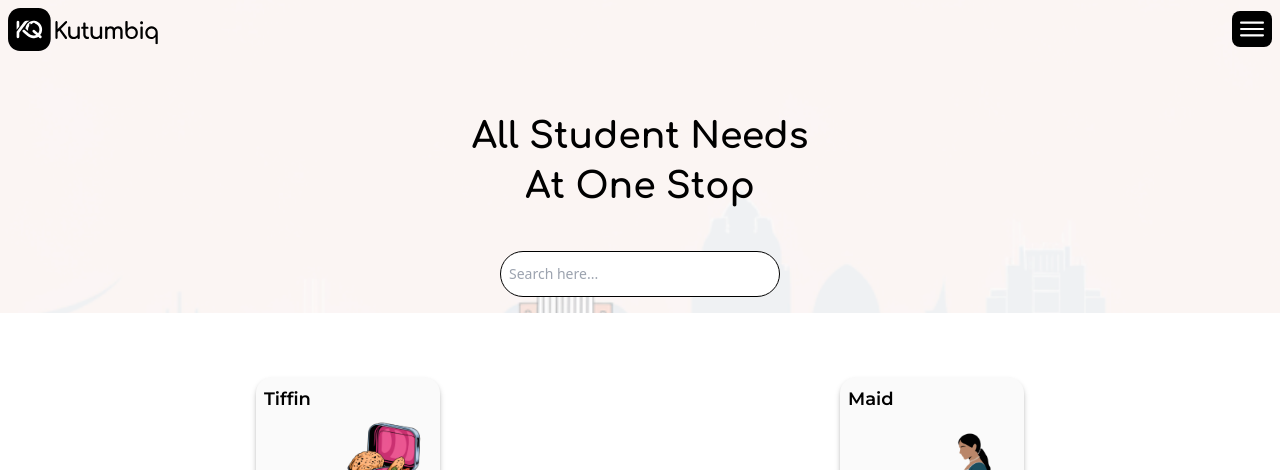
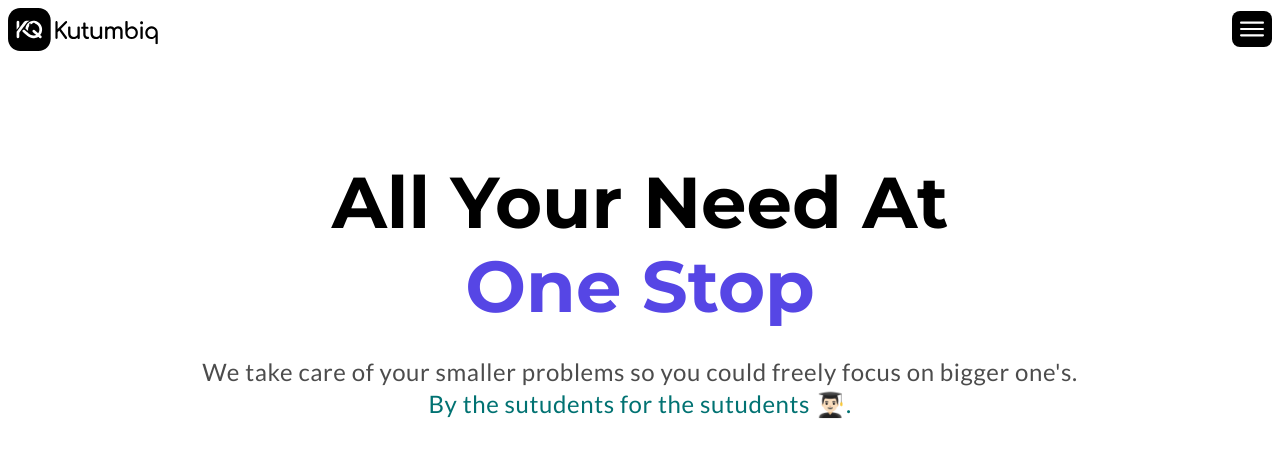
Before and after one commit to pankajrampawar/kutumbiq, a Next.js app: page / in a window 1280 px wide. Shown: the top 470 px of the page. Built offline with nearby package versions, Linux system fonts and the light colour scheme; no server answers.

Commit message:
updated hero section of the website

```diff
--- a/app/ui/components/home/hero.js
+++ b/app/ui/components/home/hero.js
@@ -1,35 +1,37 @@
 'use client'
 import Navbar from "../navbar"
 import Image from "next/image"
-import { comfortaa } from "@/app/ui/fonts"
+import { lato, montserrat } from "../../fonts"
 
 export default function Hero() {
     return (
-        <header className="w-full bg-cover" style={{ backgroundImage: "url('/heroBg.png')" }}
-        >
+        <header className="w-full bg-cover">
             <div className="fixed top-0 w-screen">
                 <Navbar />
             </div>
 
-            <section className="pt-28 w-full pb-4">
-                {/* heading title */}
-                <h1 className={`text-4xl text-center font-bold leading-snug ${comfortaa.className}`}>
-                    All Student Needs <br />At One Stop
+            <div className="mt-40 flex flex-col gap-6 sm:gap-3 min-[425px]:mx-[5%]">
+                <h1 className={`${montserrat.className} order-1 font-bold text-center
+                    text-4xl leading-snug min-[455px]:text-[48px] min-[455px]:leading-tight sm:text-5xl md:text-6xl md:leading-tight lg:text-7xl lg:leading-[84px]
+                `}>
+                    All Your Need At <br /> <span className="text-primary"> One Stop</span>
                 </h1>
 
-                {/* location and input box here */}
-                <div className="flex w-full justify-center mt-10">
-                    <div className="flex border border-black rounded-full bg-white max-w-[280px] w-full">
-                        {/* search box here */}
-                        <div className="flex items-center flex-grow">
-                            <input
-                                className="w-full rounded-r-full pl-2 pr-4 py-2 sm:py-3 text-sm focus:outline-none bg-inherit"
-                                placeholder="Search here..."
-                            />
-                        </div>
-                    </div>
+                <div className="flex justify-center overflow-hidden order-2 sm:order-3 sm:mt-8 md:mt-10 lg:mt-12 xl:mt-14">
+                    <Image
+                        src="/heroBg.png"
+                        alt="Sutudents sittinga and having a good time"
+                        width="1200"
+                        height="600"
+                        className="min-w-[400px] pr-4 sm:pr-0"
+                    />
                 </div>
-            </section>
+
+                <div className={`text-center text-black/70 font ${lato.className} order-3 sm:order-2 lg:text-2xl lg:tracking-wide sm:mt-4`}>
+                    <p>We take care of your smaller problems so you could freely focus on bigger one's.</p>
+                    <p className="text-textAlt">By the sutudents for the sutudents 👨🏻‍🎓.</p>
+                </div>
+            </div>
         </header>
     )
 }
--- a/tailwind.config.mjs
+++ b/tailwind.config.mjs
@@ -8,8 +8,12 @@ export default {
   theme: {
     extend: {
       colors: {
-        background: "var(--background)",
-        foreground: "var(--foreground)",
+        primary: "#5646E5",
+        textAlt: "#017272",
+        accentAqua: "#02D8D8",
+        rustOrange: "#D46039",
+        brightYellow: "#EDDD2B",
+        softTeal: "#61B3B1"
       },
     },
   },
```
Also changed, not shown: public/heroBg.png.
